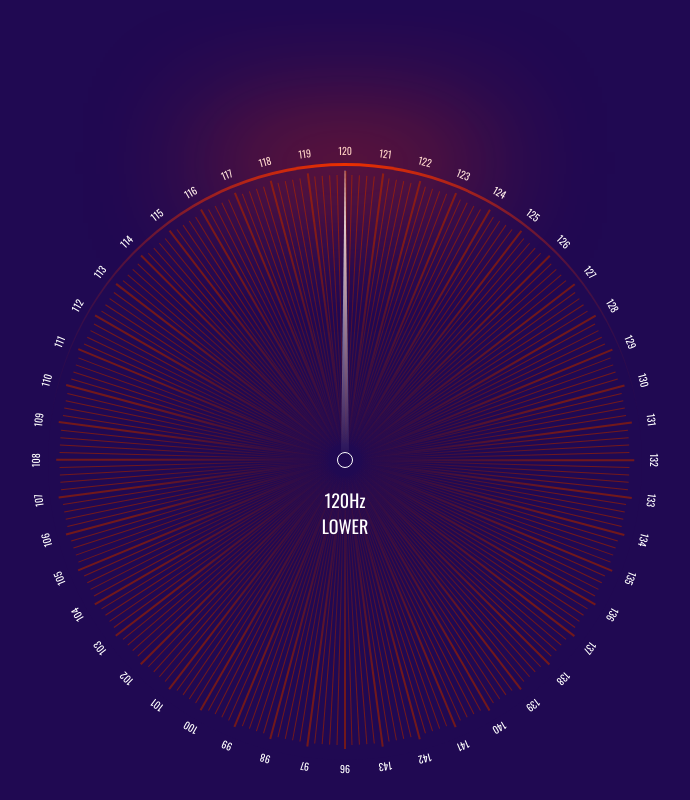
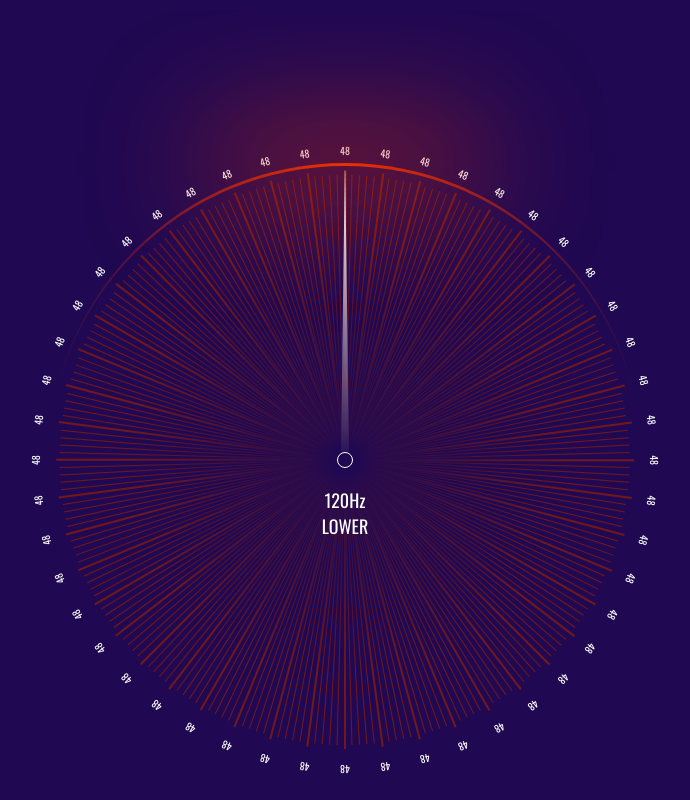
Before and after one commit to AshenFox/tuner, a React (Create React App) app: page / in a window 1280 px wide. Shown: the top 800 px of the page, without its empty margins (295-985 px from the left). Built offline with nearby package versions, Linux system fonts and the light colour scheme; no server answers.

Commit message:
Working on implementing frequencies barriers

```diff
--- a/src/layout/home/components/Dial/Fr.tsx
+++ b/src/layout/home/components/Dial/Fr.tsx
@@ -19,17 +19,72 @@ const Fr: React.FC<Props> = ({ main, deg }) => {
 
   const style = { transform: `rotate(${deg * 1.5}deg)` };
 
+  /* let k = 1;
+  if (most_freq_fr + deg - 120 <= 240) k = 5;
+  */
+
   const offset = deg - 120;
+  const n_crude = (most_freq_fr - offset - 0.01) / 240;
+
+  let k = 5;
+  if (n_crude >= 1) k = 1;
+
+  const value = deg / k + Math.round((240 / k) * n_crude);
+
+  console.log(deg, k, Math.round((240 / k) * n_crude));
+
+  /* console.log(
+    "most_freq_fr + deg - 120",
+    most_freq_fr + deg - 120,
+    "value",
+    value
+  ); */
 
   /* let k = 1;
 
   if (most_freq_fr - offset < 100) k = 5; */
 
-  const n = Math.floor((most_freq_fr - offset - 0.01) / 240);
+  return (
+    <div className="dial__fr-cont" style={style}>
+      {/* <span className="dial__fr">{n_k > 4 ? value : value_k}</span> */}
+      <span className="dial__fr">{value}</span>
+      {/* <span>{deg}</span> */}
+    </div>
+  );
+};
+
+const mapStateToProps = (state: AppState) => ({
+  main: state.main,
+});
+
+export default connect(mapStateToProps)(Fr);
+
+const getValues = (fr: number, deg: number, k: number) => {
+  const deg_k = deg / k;
+  const offset = deg_k - 120 / 5;
+  const n = Math.floor((fr - offset - 0.01) / (240 / k));
+  const value = deg + (240 / k) * n;
+
+  return [deg_k, offset, n, value];
+};
+
+/*
+
+const n = Math.floor((most_freq_fr - offset - 0.01) / 240);
 
   const value = deg + 240 * n;
 
-  /* console.log("------------");
+
+
+  let k = 5;
+  const deg_k = deg / k;
+  const offset_k = deg_k - 120 / 5;
+  const n_k = Math.floor((most_freq_fr - offset_k - 0.01) / (240 / k));
+  const value_k = deg_k + (240 / k) * n_k;
+
+*/
+
+/* console.log("------------");
   console.log("------------");
 
   console.log("deg", deg);
@@ -39,29 +94,10 @@ const Fr: React.FC<Props> = ({ main, deg }) => {
 
   console.log("------------"); */
 
-  let k = 5;
-  const deg_k = deg / k;
-  const offset_k = deg_k - 120 / 5;
-  const n_k = Math.floor((most_freq_fr - offset_k - 0.01) / (240 / k));
-  const value_k = deg_k + (240 / k) * n_k;
-
-  /* console.log("deg_k", deg_k);
+/* console.log("deg_k", deg_k);
   console.log("offset_k", offset_k);
   console.log("n_k", n_k);
   console.log("value_k", value_k);
 
   console.log("------------");
   console.log("------------"); */
-
-  return (
-    <div className="dial__fr-cont" style={style}>
-      <span className="dial__fr">{n_k > 4 ? value : value_k}</span>
-    </div>
-  );
-};
-
-const mapStateToProps = (state: AppState) => ({
-  main: state.main,
-});
-
-export default connect(mapStateToProps)(Fr);
--- a/src/layout/home/components/PitchDetector.tsx
+++ b/src/layout/home/components/PitchDetector.tsx
@@ -16,7 +16,7 @@ type Props = DispatchProps & OwnProps;
 const PitchDetector: React.FC<Props> = ({ set_fr }) => {
   useEffect(() => {
     // Initiate pitch detection
-    setup();
+    /* setup(); */
   }, []);
 
   // Declare functions
```
Also changed, not shown: src/layout/home/components/Dial/index.tsx (+7 -1 lines).
